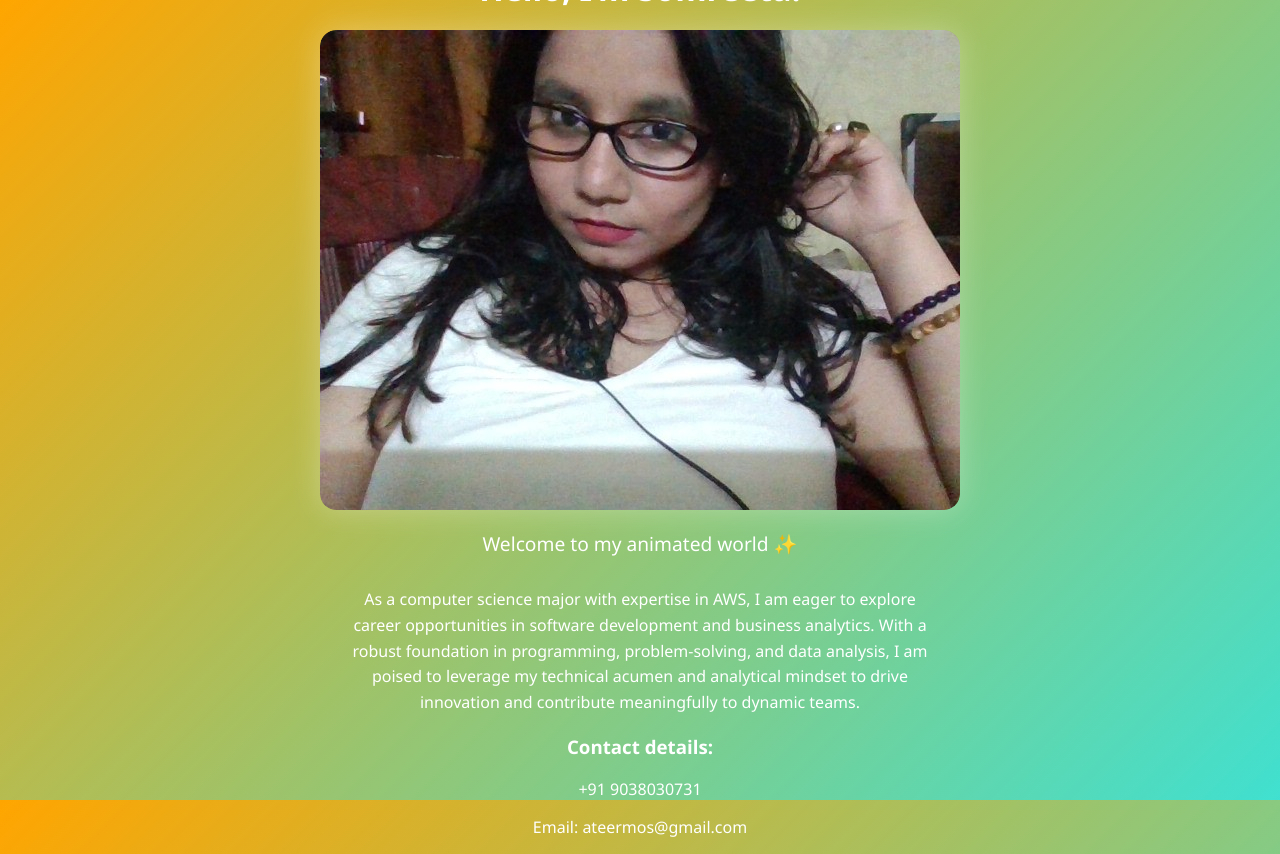
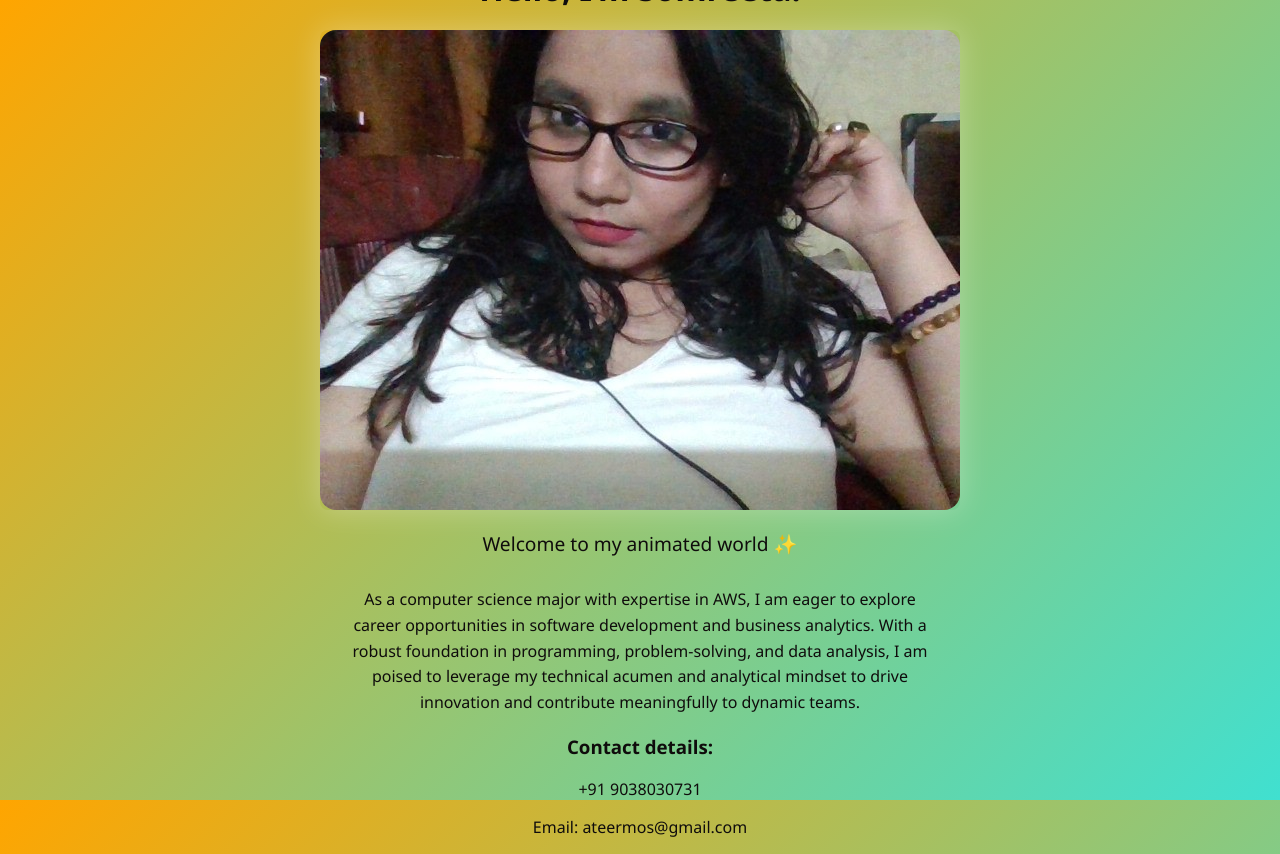
Before and after one commit to Somreeta-maity/animation, a Flask app: page / in a window 1280 px wide. Run offline with Flask 3, Linux system fonts and the light colour scheme.

Commit message:
Update style.css

```diff
--- a/static/style.css
+++ b/static/style.css
@@ -1,6 +1,6 @@
 body {
     background: linear-gradient(135deg, orange, turquoise);
-    color: white;
+    color: rgb(15, 12, 12);
     font-family: 'Segoe UI', sans-serif;
     text-align: center;
     margin: 0;
@@ -31,7 +31,7 @@ body {
 
 .image-container {
     animation: zoomIn 2s ease-out;
-    border-radius: 16px;
+    border-radius: 8px;
     overflow: hidden;
     box-shadow: 0 0 30px rgba(255, 255, 255, 0.3);
 }
```
